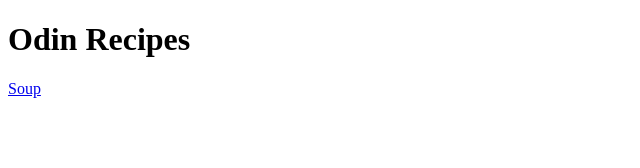
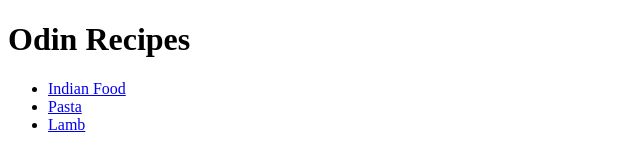
Before and after one commit to bigpwnage/odin-recipes, a plain HTML site: page index.html in a window 1280 px wide. Shown: the whole page, without its empty margins (0-640 px from the left). Drawn offline with Linux system fonts and the light colour scheme.

Commit message:
added new href links

```diff
--- a/index.html
+++ b/index.html
@@ -8,6 +8,12 @@
 </head>
 <body>
     <h1>Odin Recipes</h1>
-    <a href="./recipes/soup.html">Soup</a>
+
+    <ul>
+        <li><a href="./recipes/indian.html">Indian Food</a></li>
+        <li><a href="./recipes/pasta.html">Pasta</a></li>
+        <li><a href="./recipes/lamb.html">Lamb</a></li>
+    </ul>
+
 </body>
 </html>
```
